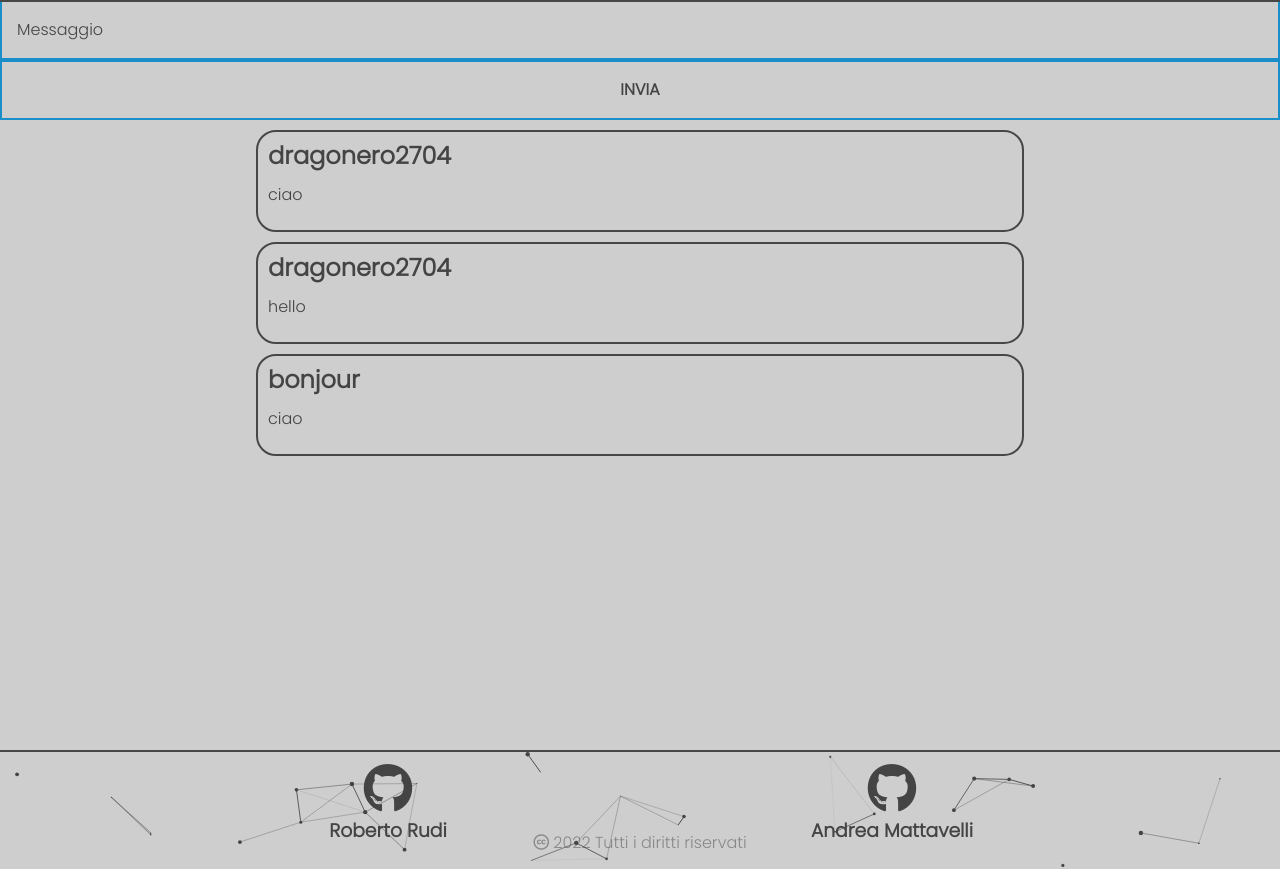
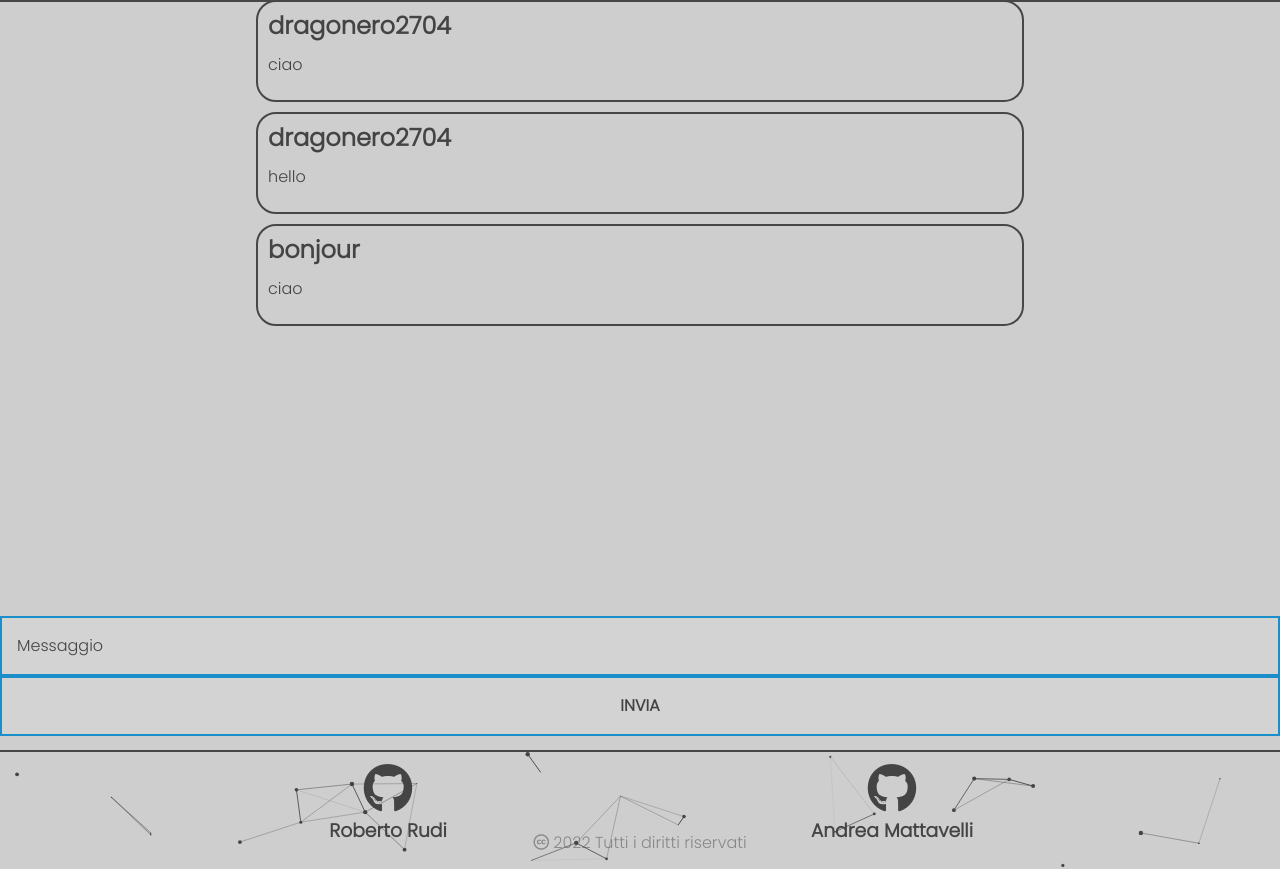
Before and after one commit to dragonero2704/Progetto_Php, a PHP site: page /pages/discussione.php in a window 1280 px wide. Shown: the part 50-919 px from the top of the page. Run offline with PHP 8.4, Linux system fonts and the light colour scheme; a user stored in the database is signed in; data comes from the database, SQL or seed files in the repository; some libraries are stand-ins or nearby versions.

Commit message:
css form a posto

```diff
--- a/pages/discussione.php
+++ b/pages/discussione.php
@@ -70,7 +70,7 @@ if(isset($_POST["messaggio"]))
         <?php
         if(isset($email) && !empty($email))
         {
-            echo '<div>
+            echo '<div class="barra_messaggio">
             <form action="'. htmlentities($_SERVER['PHP_SELF']) .'" method="post">
             <div class="input_container">
                 <input type="text" name="messaggio" id="titolo" placeholder=" " required>
--- a/style/scss/form.scss
+++ b/style/scss/form.scss
@@ -77,3 +77,16 @@
   .centrato{
       margin:auto;
   }
+
+  .sopra:hover{
+      transform: scale(1.1);
+  }
+
+  .barra_messaggio{
+    position: fixed;
+    width: 100%;
+    z-index: 3000;
+    background-color: lightgray;
+    height: fit-content;
+    margin-top: 77vh;
+  }
--- a/style/style.css
+++ b/style/style.css
@@ -1833,3 +1833,16 @@ h5 {
 .centrato {
   margin: auto;
 }
+
+.sopra:hover {
+  transform: scale(1.1);
+}
+
+.barra_messaggio {
+  position: fixed;
+  width: 100%;
+  z-index: 3000;
+  background-color: lightgray;
+  height: fit-content;
+  margin-top: 77vh;
+}
```
